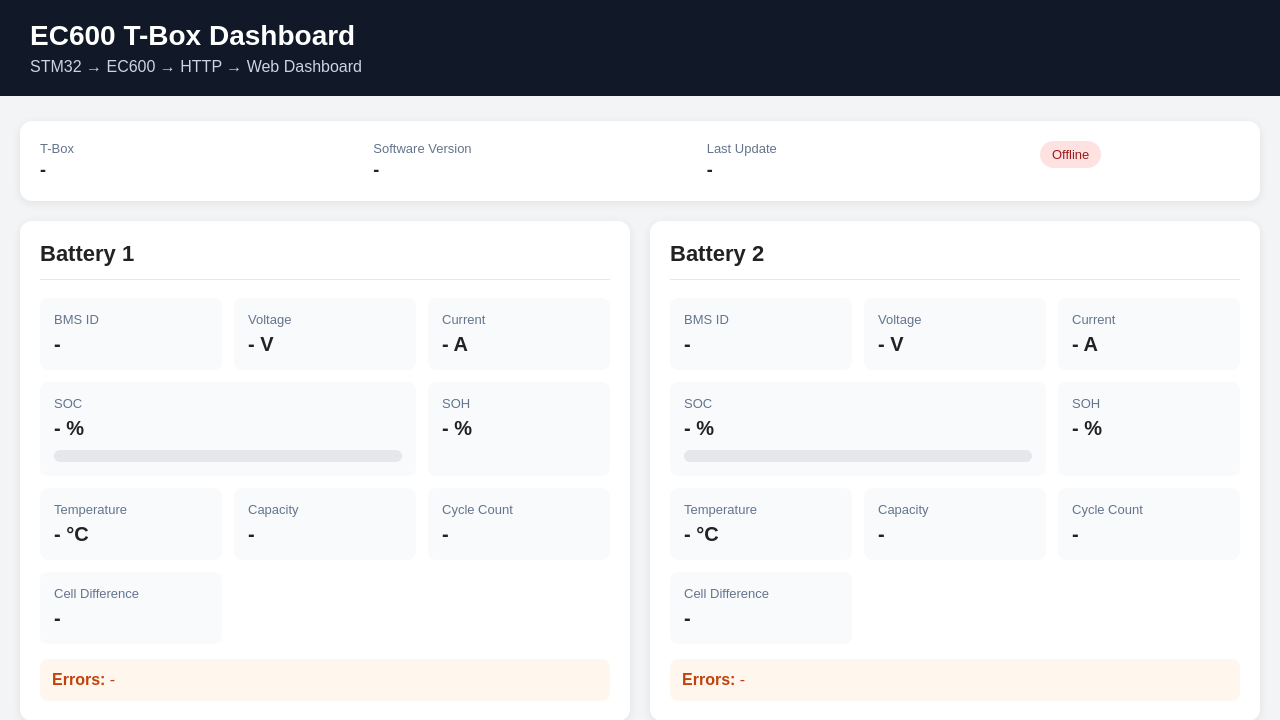
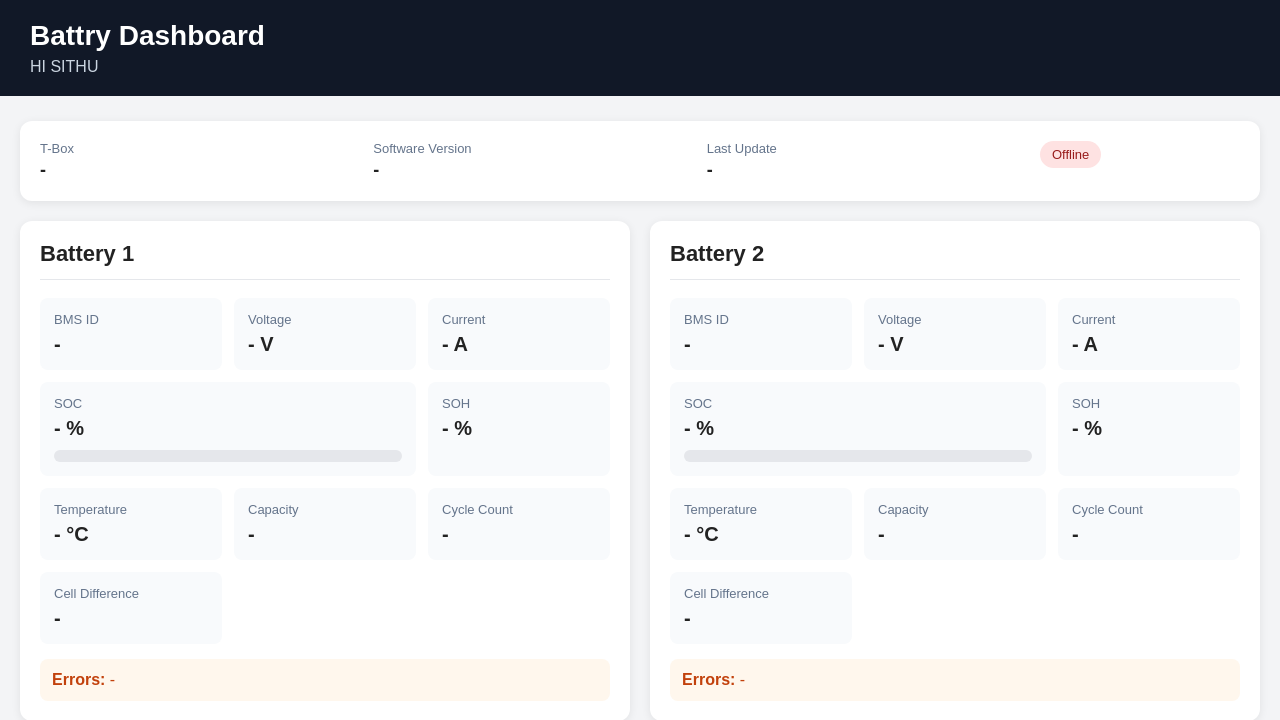
Before and after one commit to nayanakab22/ec600-web, a FastAPI app: page / in a window 1280 px wide. Shown: the top 720 px of the page. Run offline with FastAPI, Linux system fonts and the light colour scheme.

Commit message:
Update dashboard title and description

```diff
--- a/templates/dashboard.html
+++ b/templates/dashboard.html
@@ -210,10 +210,10 @@
 
 <div class="header">
 
-    <h1>EC600 T-Box Dashboard</h1>
+    <h1>Battry Dashboard</h1>
 
     <p>
-        STM32 → EC600 → HTTP → Web Dashboard
+        HI SITHU
     </p>
 
 </div>
```
